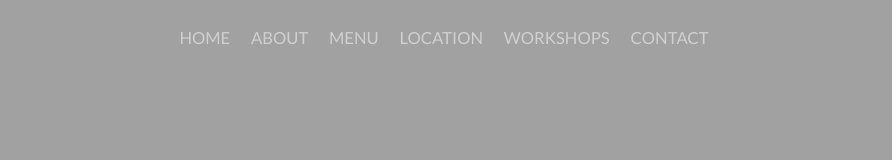
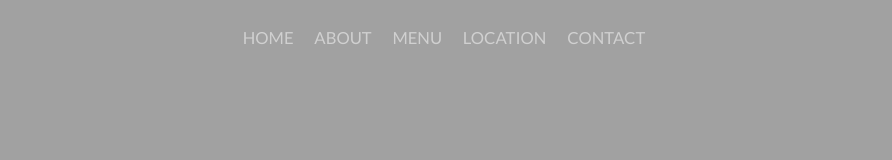
Before and after one commit to anbacusbeag/anbacusbeag.github.io, a plain HTML site: page contact.html in a window 1280 px wide. Shown: the top 160 px of the page, without its empty margins (196-1088 px from the left). Drawn offline with Linux system fonts and the light colour scheme; a web font is replaced by a local one.

Commit message:
Update contact.html
removed workshop link

```diff
--- a/contact.html
+++ b/contact.html
@@ -52,9 +52,7 @@
           <li class="nav-item"><a class="nav-link link text-white" class="nav-text" href="location.html">
 
               LOCATION</a></li>
-          <li class="nav-item"><a class="nav-link link text-white" class="nav-text" href="workshop.html">
 
-              WORKSHOPS</a></li>
           <li class="nav-item"><a class="nav-link link text-white" class="nav-text" href="contact.html">
               CONTACT</a></li>
         </ul>
```
